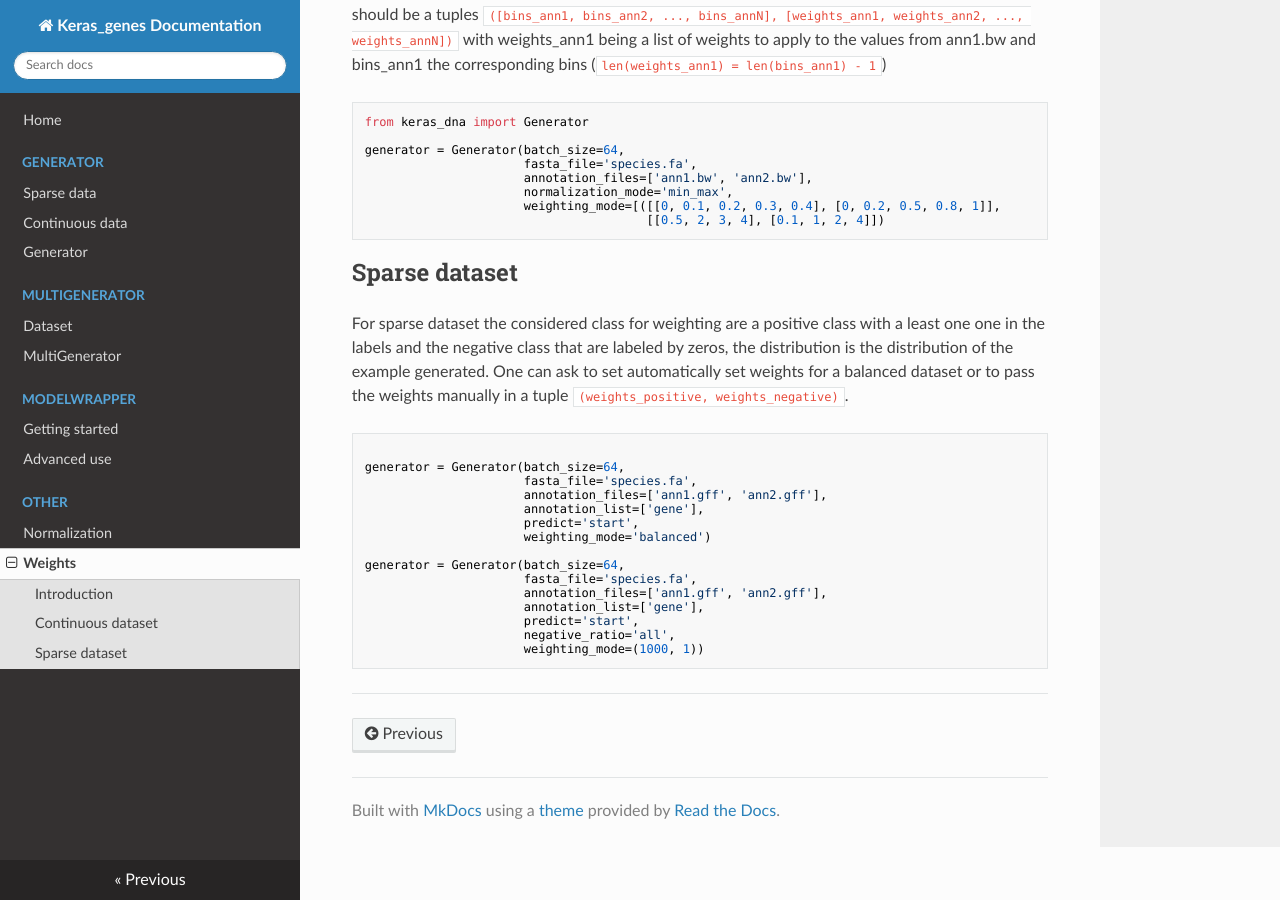
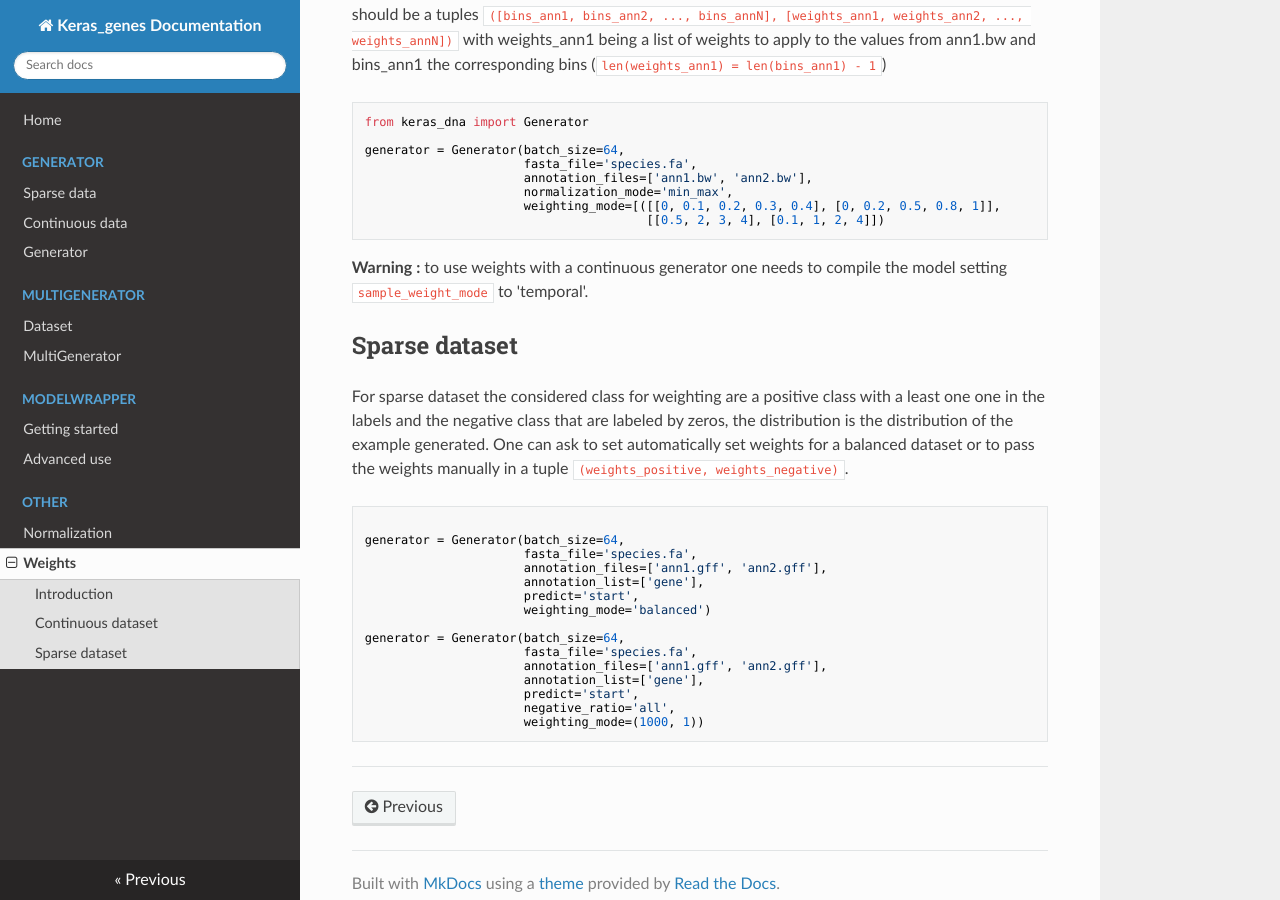
Before and after one commit to etirouthier/keras_dna, an MkDocs documentation site: the page built from docs/weights.md, in a window 1280 px wide and 900 px high, scrolled down 926 px. Built offline with MkDocs 1.6.1, drawn with Linux system fonts in a browser that asks for light colours; nearby versions of some CDN libraries.

Commit message:
Update weights.md

````diff
--- a/docs/weights.md
+++ b/docs/weights.md
@@ -50,6 +50,8 @@ generator = Generator(batch_size=64,
                                        [[0.5, 2, 3, 4], [0.1, 1, 2, 4]])
 ```
 
+**Warning :** to use weights with a continuous generator one needs to compile the model setting `sample_weight_mode` to 'temporal'.
+
 ## Sparse dataset
 
 For sparse dataset the considered class for weighting are a positive class with a least one one in the labels and the negative class that are labeled by zeros, the distribution is the distribution of the example generated. One can ask to set automatically set weights for a balanced dataset or to pass the weights manually in a tuple `(weights_positive, weights_negative)`.
````
